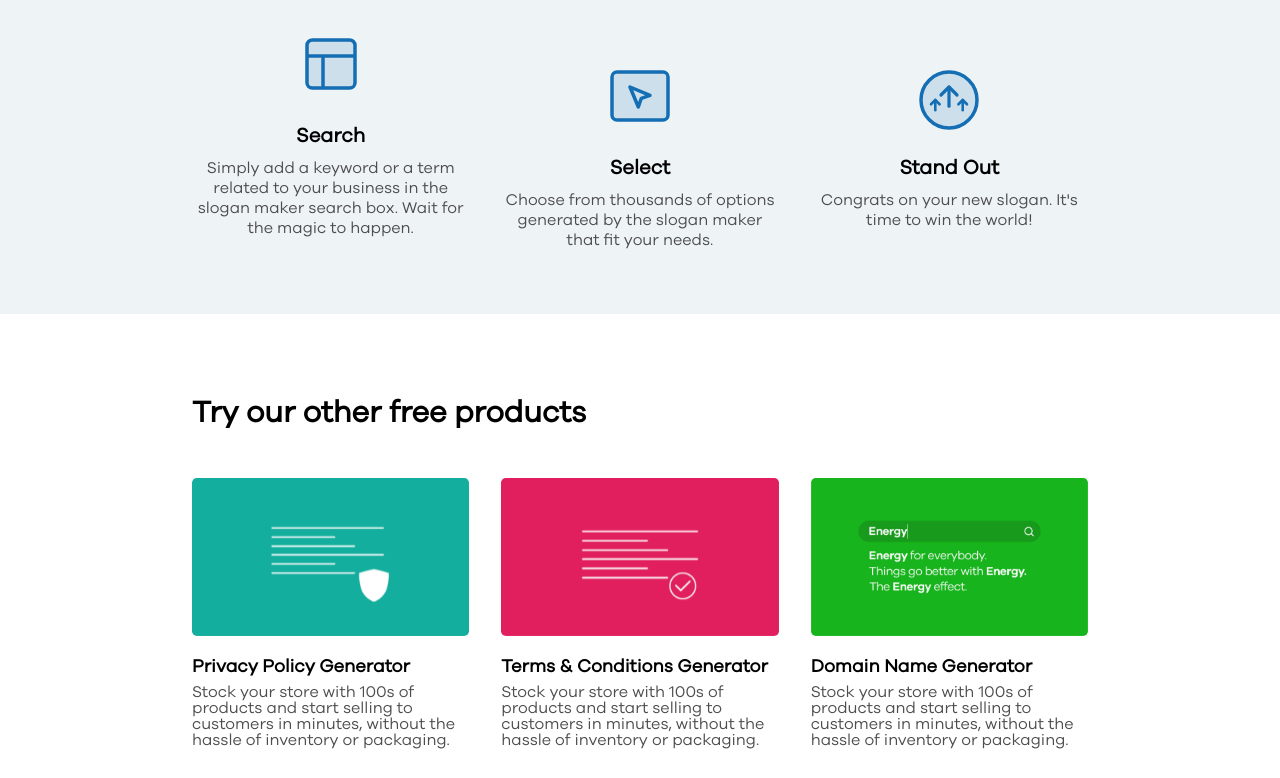
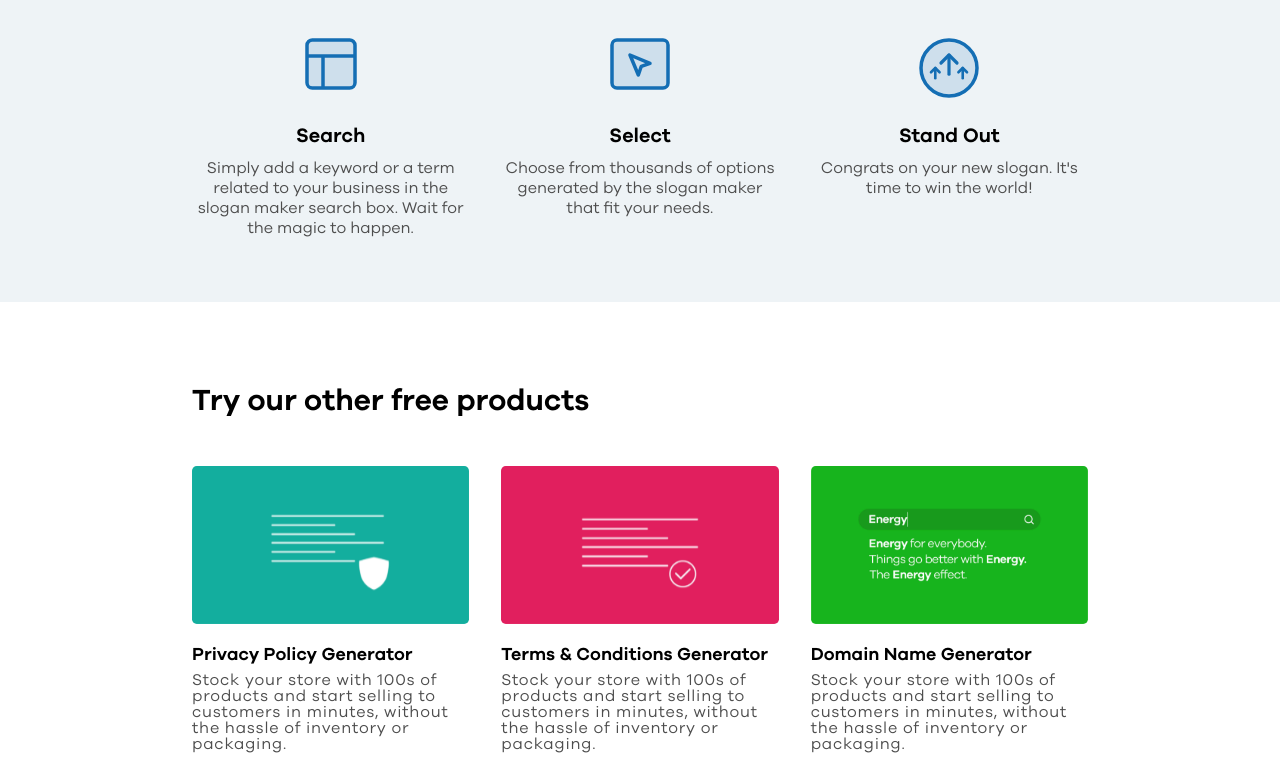
Before and after one commit to rohansinghrawat99/d-assignment, a React (Vite) app: page / in a window 1280 px wide. Shown: the part 1740-2518 px from the top of the page. Built offline with nearby package versions, Linux system fonts and the light colour scheme.

Commit message:
[FIXED]Minor responsiveness fixes

```diff
--- a/src/App.css
+++ b/src/App.css
@@ -10,6 +10,13 @@
     font-display: swap;
 }
 
+@font-face {
+    font-family: "Galano Grotesque SemiBold";
+    src: url("/fonts/galanogrotesque-semibold.otf") format("opentype");
+    font-style: regular;
+    font-display: swap;
+}
+
 html,
 body {
     padding: 0;
--- a/src/components/Footer.tsx
+++ b/src/components/Footer.tsx
@@ -5,7 +5,7 @@ const Footer: React.FC = () => {
         <div className='flex flex-col bg-footerBg px-2 md:px-14 xl:px-40 pt-16 text-white text-xs md:text-lg'>
             <div className='flex flex-col items-center space-y-4 md:space-y-0 md:flex-row md:items-start mb-10'>
                 <img src="/icons/logo.svg" alt="" className='md:mr-2 xl:mr-32'/>
-                <div className='flex space-x-6 md:space-x-10 xl:space-x-24'>
+                <div className='flex space-x-4 md:space-x-10 xl:space-x-24'>
                     <div className='flex flex-col xl:space-y-4'>
                         <a href="#">Contact</a>
                         <a href="#">FAQ's</a>
@@ -20,7 +20,7 @@ const Footer: React.FC = () => {
                     </div>
                     <div className='flex flex-col xl:space-y-4'>
                         <a href="#">About</a>
-                        <div className='flex items-center xl:space-x-2'>
+                        <div className='flex items-center space-x-1 xl:space-x-2'>
                             <a href="#">Jobs</a><p className='flex justify-center items-center text-black font-semibold bg-white h-5 w-5 rounded-full'>3</p>
                         </div>
                     </div>
@@ -33,9 +33,9 @@ const Footer: React.FC = () => {
             </div>
             <span className='bg-dividerBg h-px mb-6'></span>
             <div className='flex w-full justify-between mb-6'>
-                <p className='text-sm font-light'>Dukaan 2020, All rights reserved.</p>
+                <p className='text-xs md:text-sm font-light'>Dukaan 2020, All rights reserved.</p>
                 <div className='flex space-x-1'>
-                    <p className='text-sm font-light'>Made in India</p>
+                    <p className='text-xs md:text-sm font-light'>Made in</p>
                     <img src="/icons/indian-flag.svg" alt=""/>
                 </div>
             </div>
--- a/src/components/FreeProductCard.tsx
+++ b/src/components/FreeProductCard.tsx
@@ -9,8 +9,8 @@ const FreeProductCard: React.FC<FreeProductCardProps> = ({title, description, im
     return (
         <div className='flex flex-col w-88'>
             <img src={image_url} alt="" className='mb-4'/>
-            <h1 className='text-sm md:text-lg font-semibold mb-1'>{title}</h1>
-            <p className='text-xs md:text-[16px] text-smallText'>{description}</p>
+            <h1 className='text-sm md:text-lg font-galanoGrotesqueSemiBold font-semibold mb-1'>{title}</h1>
+            <p className='text-xs md:text-[16px] text-smallText tracking-wider'>{description}</p>
         </div>
     )
 }
--- a/src/components/FreeProducts.tsx
+++ b/src/components/FreeProducts.tsx
@@ -6,7 +6,7 @@ const FreeProducts: React.FC = () => {
     const freeProductsData = FreeProductsData;
     return (
         <div className='flex flex-col bg-white py-14 md:py-20 px-10 md:px-20 xl:px-48'>
-            <h1 className='text-xl md:text-3xl font-semibold mb-12'>Try our other free products</h1>
+            <h1 className='text-xl md:text-3xl font-galanoGrotesqueSemiBold font-black mb-12'>Try our other free products</h1>
             <div className='grid grid-cols-1 gap-8 md:grid-cols-2 xl:grid-cols-3'>
                 {
                     freeProductsData.map((e, index) => (<FreeProductCard key={index} title={e.title} description={e.description} image_url={e.image_url} />))
--- a/src/components/HeroSection.tsx
+++ b/src/components/HeroSection.tsx
@@ -10,7 +10,7 @@ const HeroSection: React.FC = () => {
             <div className='flex flex-col w-full items-center px-10 md:px-24 xl:px-40 pt-6 space-y-16 mb-20'>
                 <div className='flex w-full justify-between'>
                     <img src="/icons/logo.svg" alt="" className='w-24 md:w-40'/>
-                    <div className='flex space-x-8 text-sm md:text-lg'>
+                    <div className='flex space-x-4 md:space-x-8 text-sm md:text-lg'>
                         <button className='text-white'>
                             Sign In
                         </button>
--- a/src/components/SloganFeatures.tsx
+++ b/src/components/SloganFeatures.tsx
@@ -3,20 +3,20 @@ import React from 'react';
 const SloganFeatures: React.FC = () => {
     return (
         <div className='bg-featuresBg pt-10 md:pt-[4.75rem] pb-16 px-10 md:px-20 xl:px-48'>
-            <div className='flex flex-col items-center md:flex-row space-y-8 md:space-x-8 md:items-start text-center'>
+            <div className='flex flex-col items-center md:flex-row space-y-8 md:space-x-8 md:space-y-0 md:items-start text-center'>
                 <div className='flex flex-1 flex-col justify-center items-center'>
                     <img src="/icons/search.svg" alt="" className='mb-8'/>
-                    <h1 className='text-lg md:text-xl font-semibold mb-2'>Search</h1>
+                    <h1 className='text-lg md:text-xl font-galanoGrotesqueSemiBold font-semibold mb-2'>Search</h1>
                     <p className='text-sm md:text-[16px] text-smallText'>Simply add a keyword or a term related to your business in the slogan maker search box. Wait for the magic to happen.</p>
                 </div>
                 <div className='flex flex-1 flex-col justify-center items-center'>
                     <img src="/icons/select.svg" alt="" className='mb-8'/>
-                    <h1 className='text-lg md:text-xl font-semibold mb-2'>Select</h1>
+                    <h1 className='text-lg md:text-xl font-galanoGrotesqueSemiBold font-semibold mb-2'>Select</h1>
                     <p className='text-sm md:text-[16px] text-smallText'>Choose from thousands of options generated by the slogan maker that fit your needs.</p>
                 </div>
                 <div className='flex flex-1 flex-col justify-center items-center'>
                     <img src="/icons/stand-out.svg" alt="" className='mb-6'/>
-                    <h1 className='text-lg md:text-xl font-semibold mb-2'>Stand Out</h1>
+                    <h1 className='text-lg md:text-xl font-galanoGrotesqueSemiBold font-semibold mb-2'>Stand Out</h1>
                     <p className='text-sm md:text-[16px] text-smallText'>Congrats on your new slogan. It's time to win the world!</p>
                 </div>
             </div>
--- a/src/components/SloganMaker.tsx
+++ b/src/components/SloganMaker.tsx
@@ -54,7 +54,7 @@ const SloganMaker: React.FC = () => {
     return (
         <div className='w-full'>
             <div className='flex flex-col bg-white rounded-lg px-6 md:px-20 xl:px-48 pt-8 md:pt-16 pb-10 md:pb-[66px]'>
-                <h1 className='text-2xl md:text-4xl font-semibold mb-4'>Free Slogan Maker</h1>
+                <h1 className='text-2xl md:text-4xl font-galanoGrotesqueSemiBold mb-4'>Free Slogan Maker</h1>
                 <p className='text-sm md:text-xl text-smallText font-normal mb-12'>
                     Simply enter a term that describes your business, and get up to 1,000 relevant slogans for free.
                 </p>
--- a/tailwind.config.js
+++ b/tailwind.config.js
@@ -11,6 +11,9 @@ module.exports = {
         smallText: '#4D4D4D',
         featuresBg: 'rgba(20, 110, 180, 0.05)',
         footerBg: '#1A181E',
+      },
+      fontFamily: {
+        galanoGrotesqueSemiBold: ['Galano Grotesque SemiBold'],
       }
     },
   },
```
